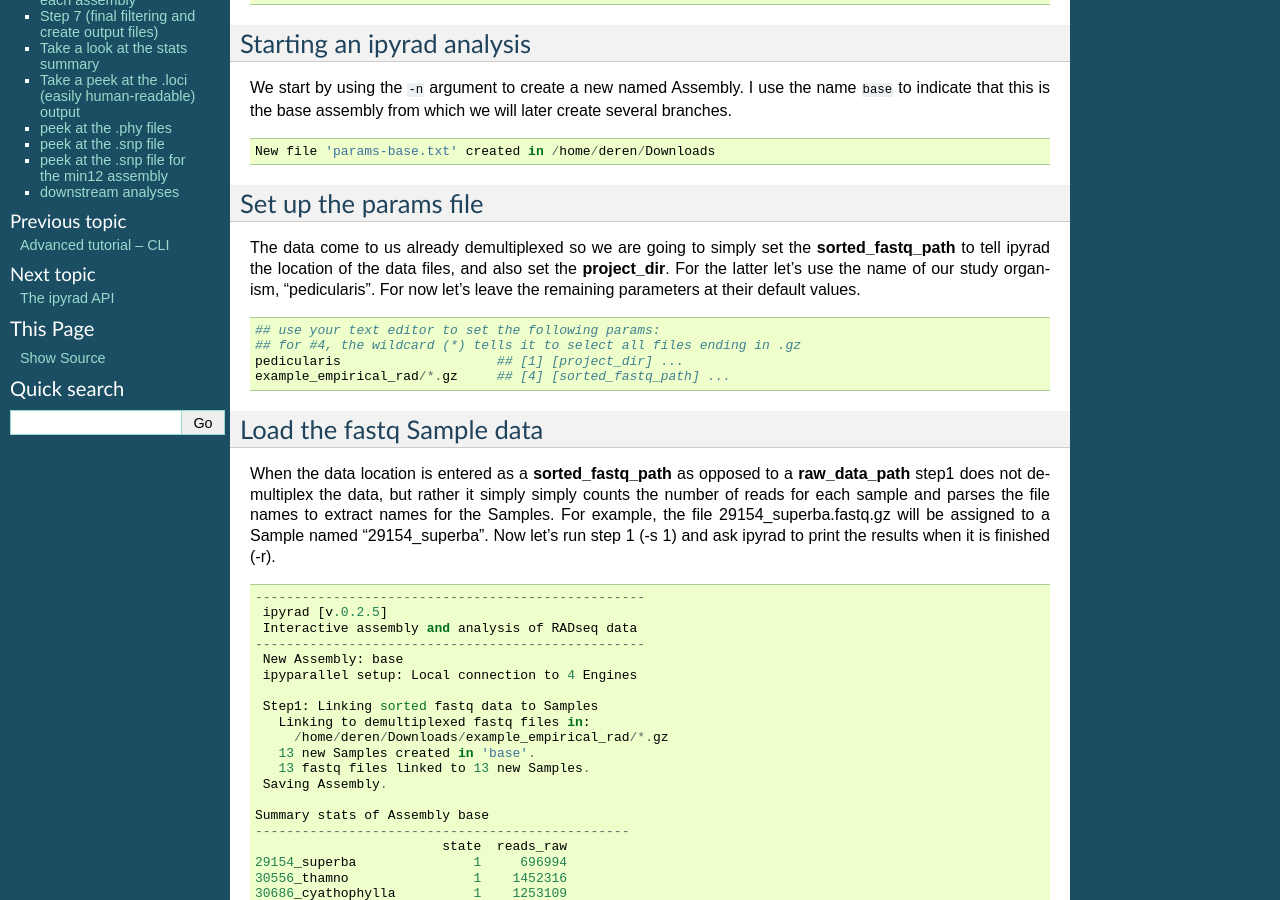
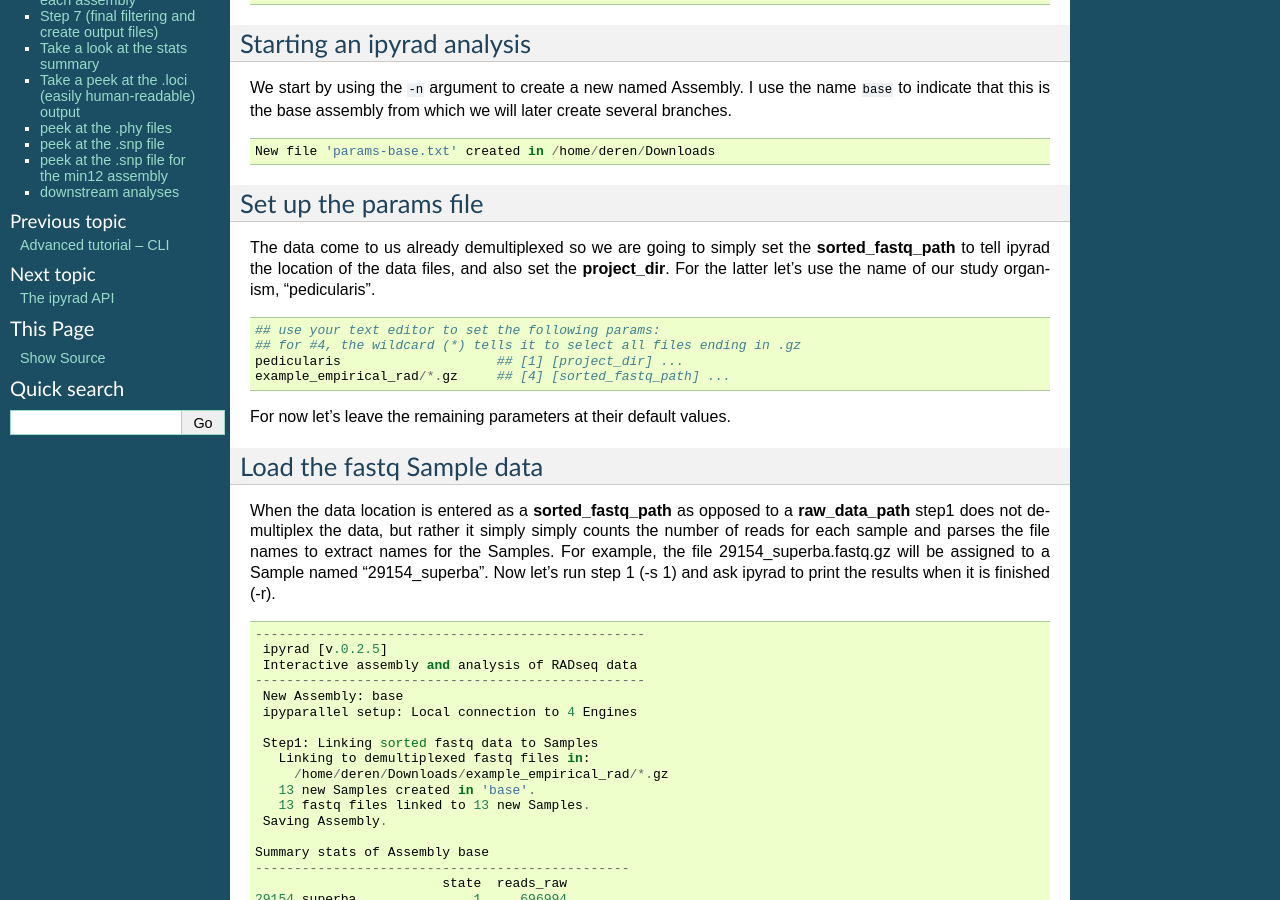
Before and after one commit to dereneaton/ipyrad, a Sphinx documentation site: the page built from docs/pedicularis_cli.rst, in a window 1280 px wide and 900 px high, scrolled down 450 px. Built offline with Sphinx 7.4.7, drawn with Linux system fonts in a browser that asks for light colours; pages that are not in the unit, such as notebooks, are missing from menus; the version number is read from the project's files by our own code.

```diff
--- a/docs/pedicularis_cli.rst
+++ b/docs/pedicularis_cli.rst
@@ -52,13 +52,15 @@ The data come to us already demultiplexed so we are going to simply set the
 **sorted\_fastq\_path** to tell ipyrad the location of the data files,
 and also set the **project\_dir**. For the latter let's use the
 name of our study organism, "pedicularis".
-For now let's leave the remaining parameters at their default values.
+
 
 .. parsed-literal::
     ## use your text editor to set the following params:
     ## for #4, the wildcard (*) tells it to select all files ending in .gz
     pedicularis                    ## [1] [project_dir] ...
     example_empirical_rad/*.gz     ## [4] [sorted_fastq_path] ...
+
+For now let's leave the remaining parameters at their default values.
 
 
 Load the fastq Sample data
```
